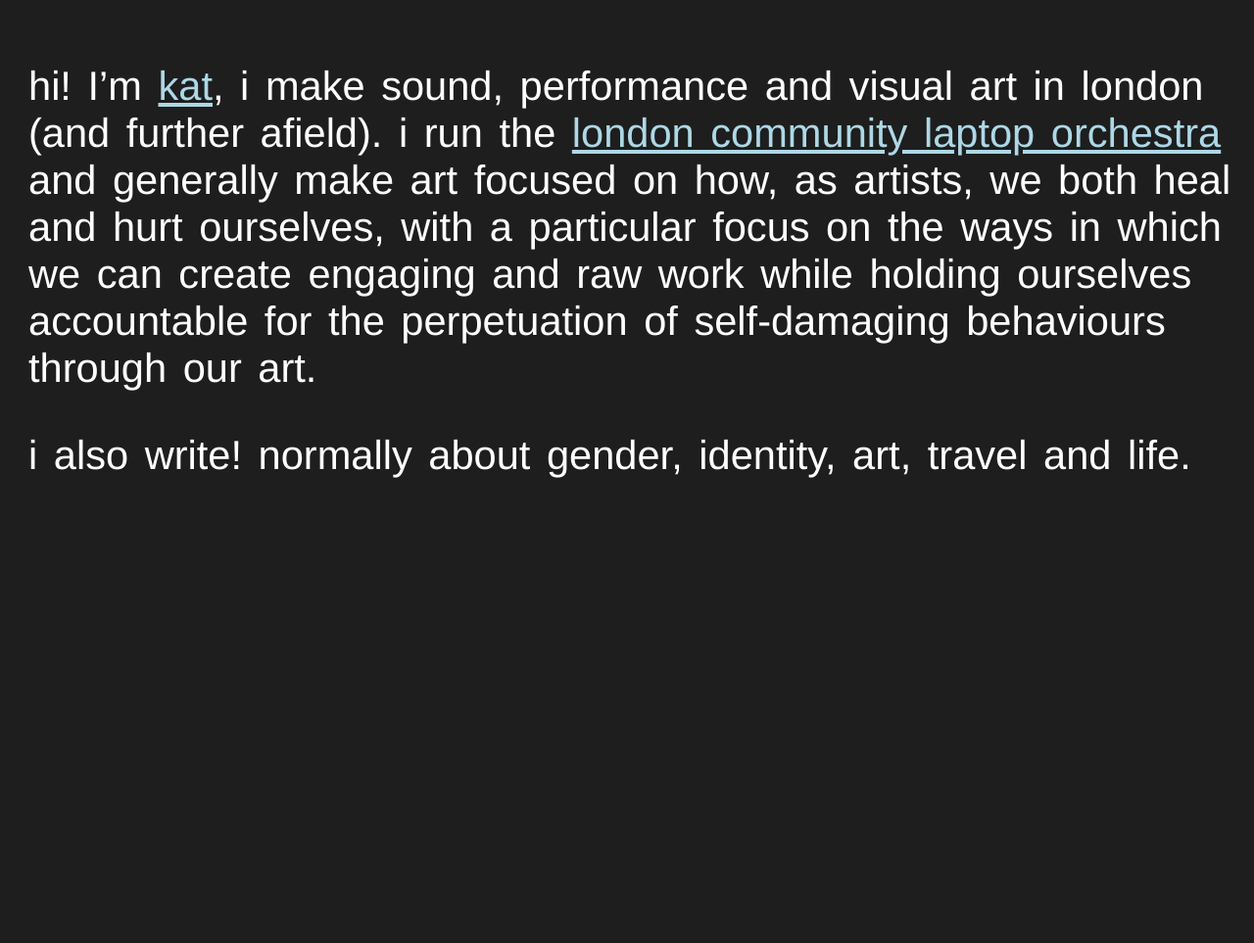
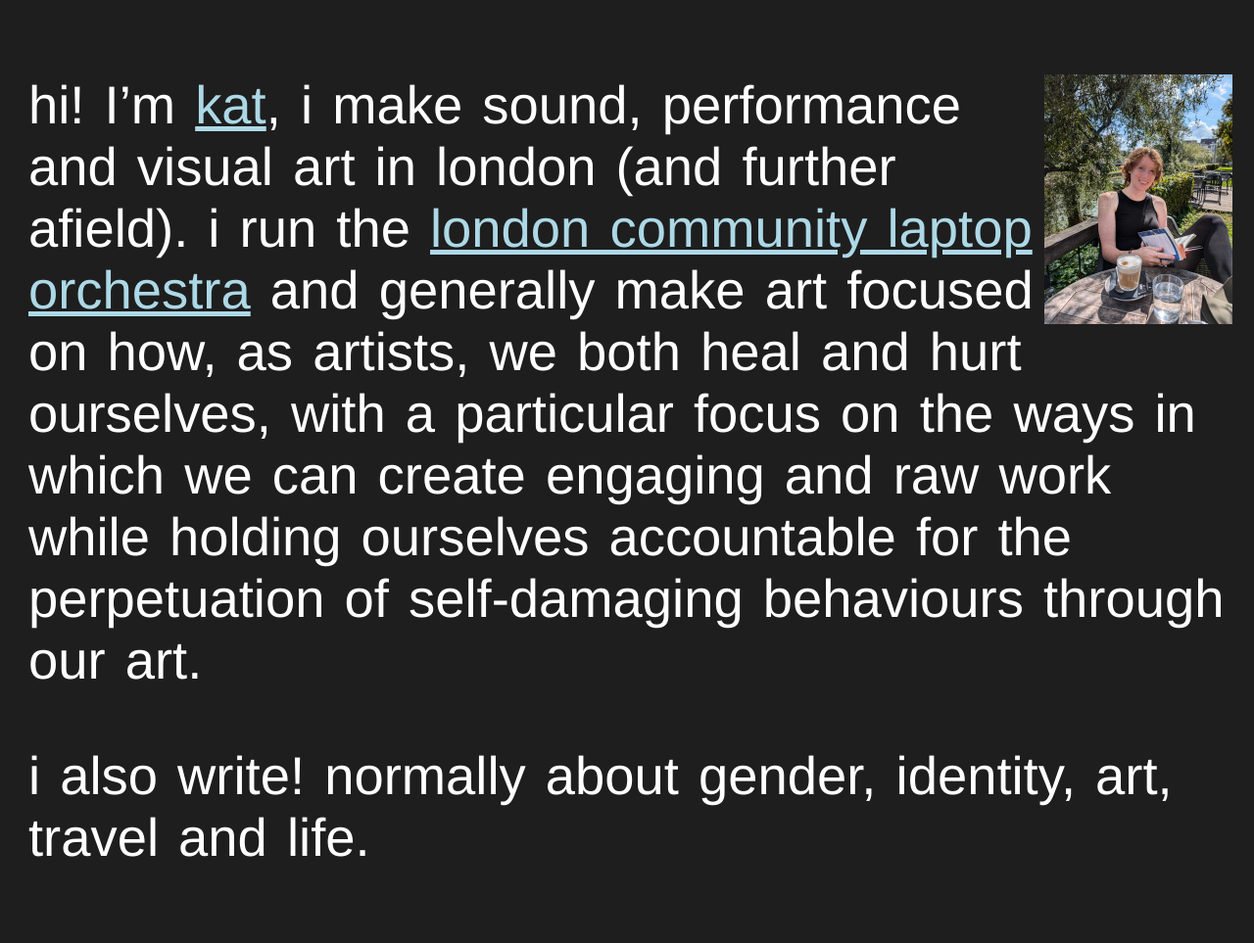
Before and after one commit to other-kat/blog, a Jekyll site: the page built from about.md, in a window 1280 px wide. Shown: the whole page at 98% size. Built offline with Jekyll 4.4.1, drawn with Linux system fonts in a browser that asks for light colours; before the commit the page ends 900 px from its top, so only the background shows below that.

Commit message:
font scale

```diff
--- a/_sass/layout.scss
+++ b/_sass/layout.scss
@@ -7,7 +7,7 @@ main {
    word-spacing: 5px;
    Padding: 2px;
    font-size: smaller;
-   font-size: clamp(1rem, 2vw + 1rem, 4rem);
+   font-size: clamp(2rem, 5vw + 1rem, 7rem);
    color: #FFFFFF;
    background-color: #1e1e1e;
    font-family: Helvetica;
@@ -18,7 +18,7 @@ body {
    word-spacing: 30px;
    margin-left: 5px;
    font-size:medium;
-   font-size: clamp(1rem, 2vw + 1rem, 4rem);
+   font-size: clamp(2rem, 5vw + 1rem, 7rem);
    padding: 10px;
    background-color: #1e1e1e;
    font-family: Helvetica;
@@ -29,7 +29,7 @@ alert {
    word-spacing: 30px;
    margin-left: 5px;
    font-size:medium;
-   font-size: clamp(1rem, 2vw + 1rem, 4rem);
+   font-size: clamp(2rem, 5vw + 1rem, 7rem);
    padding: 10px;
    background-color: #1e1e1e;
    font-family: Helvetica;
@@ -53,7 +53,7 @@ a {
 footer {
    text-align: left;
    font-size: smaller;
-   font-size: clamp(1rem, 2vw + 1rem, 4rem);
+   font-size: clamp(2rem, 5vw + 1rem, 7rem);
    padding: 20px;
    color: #FFFFFF;
    font-family: Helvetica;
@@ -64,7 +64,7 @@ article {
    word-spacing: 5px;
    Padding: 2px;
    font-size: smaller;
-   font-size: clamp(1rem, 2vw + 1rem, 4rem);
+   font-size: clamp(2rem, 3vw + 1rem, 5rem);
    color: #FFFFFF;
    background-color: #1e1e1e;
    font-family: Helvetica;
--- a/about.md
+++ b/about.md
@@ -3,6 +3,8 @@ layout: page
 title: about
 permalink: /about/
 ---
+
+[<img src="/assets/img/me/cuteme.jpeg" height="255px" width="192px" ALIGN="right"/>](## "Hi! :)")
 
 hi! I'm [kat][kat-website], i make sound, performance and visual art in london (and further afield). i run the [london community laptop orchestra][lclo-link] and generally make art focused on how, as artists, we both heal and hurt ourselves, with a particular focus on the ways in which we can create engaging and raw work while holding ourselves accountable for the perpetuation of self-damaging behaviours through our art.
 
```
Also changed, not shown: 2 other files.
